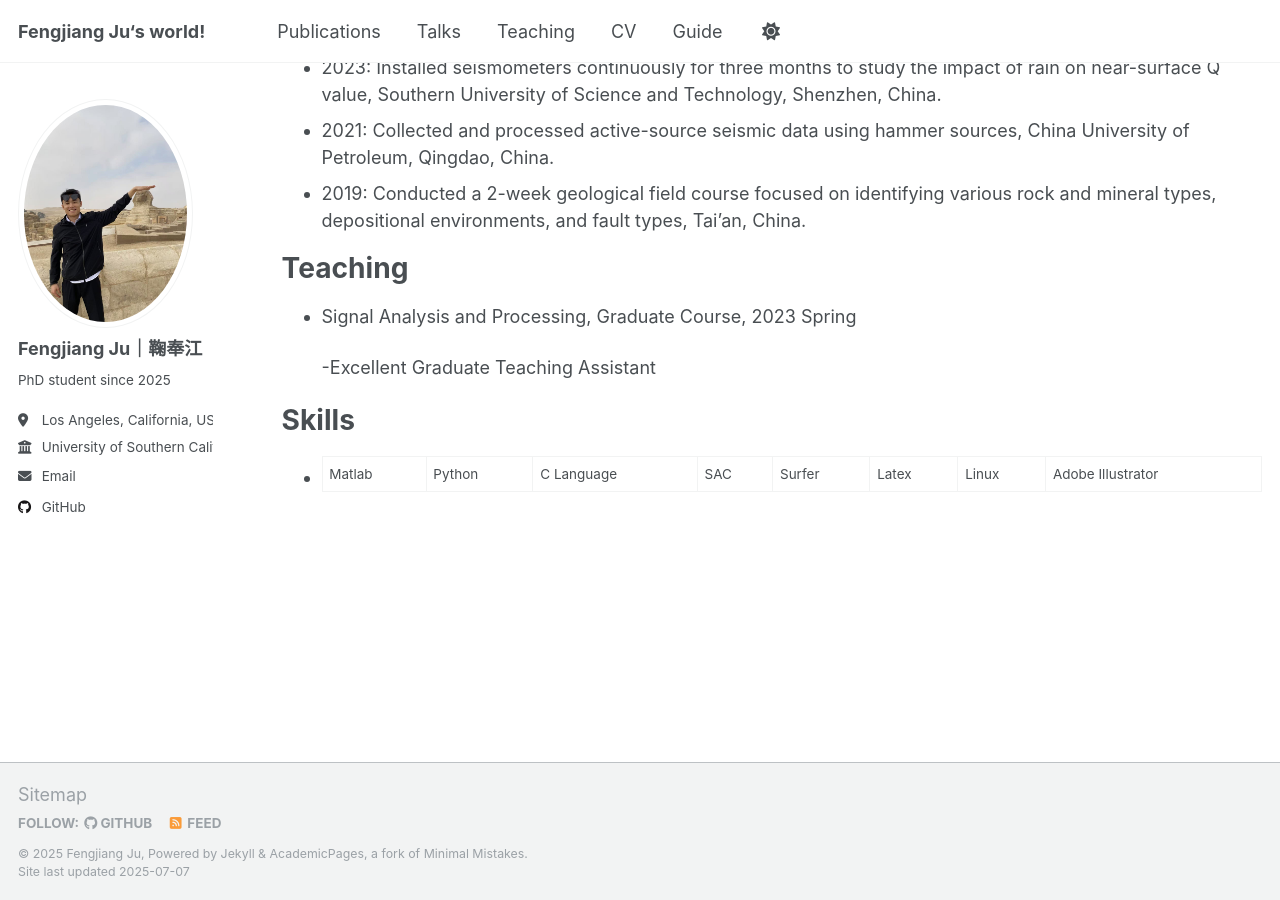
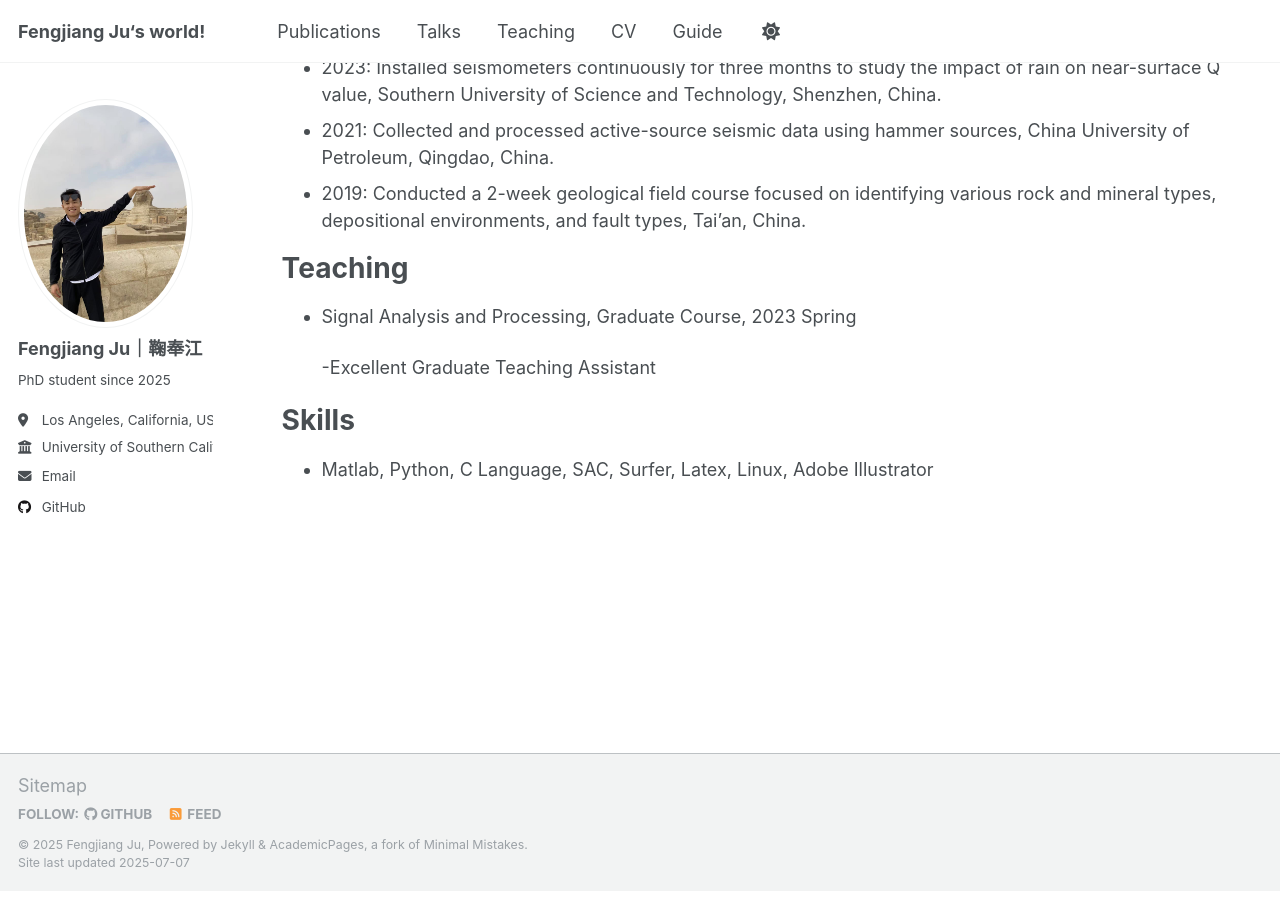
Before and after one commit to FengJiangJu/fengjiangju.github.io, a Jekyll site: the page built from _pages/cv.md, in a window 1280 px wide and 900 px high, scrolled down 1488 px. Built offline with Jekyll 4.4.1, drawn with Linux system fonts in a browser that asks for light colours; a script that is not in the unit is left out.

Commit message:
Update cv.md

```diff
--- a/_pages/cv.md
+++ b/_pages/cv.md
@@ -57,4 +57,4 @@ Teaching
 
 Skills
 ======
-* Matlab|Python|C Language|SAC|Surfer|Latex|Linux|Adobe Illustrator
+* Matlab, Python, C Language, SAC, Surfer, Latex, Linux, Adobe Illustrator
```
